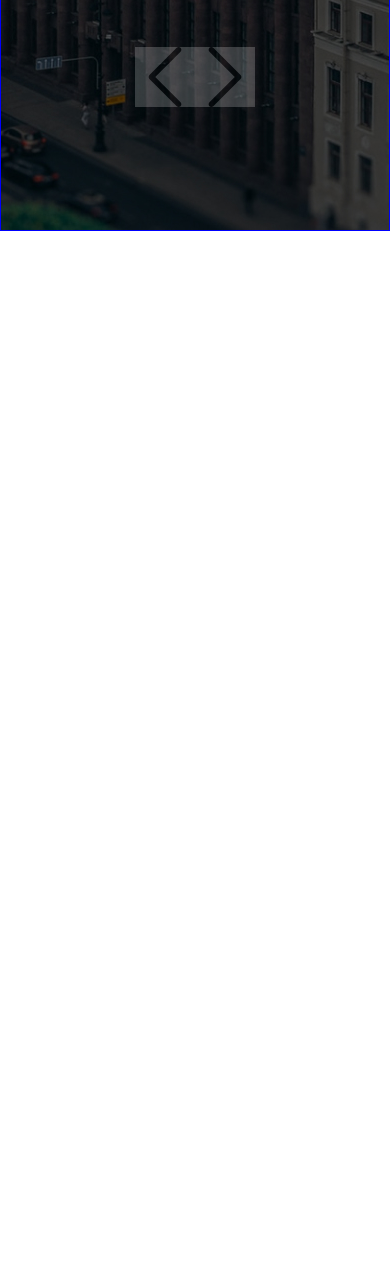
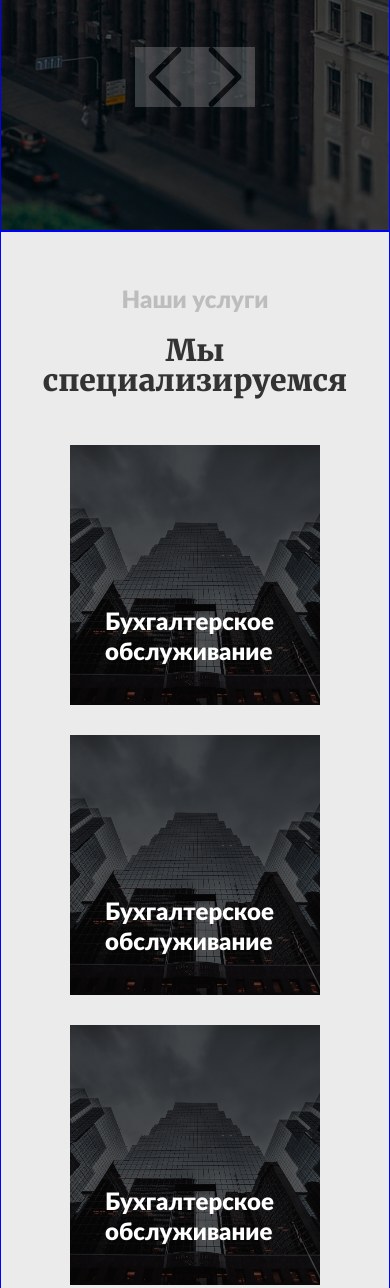
Before and after one commit to zvenrm/BuhOne, a plain HTML site: page index.html in a window 390 px wide. Shown: the part 549-1837 px from the top of the page. Before the commit the page ends 844 px from the top, so only its background shows below. Drawn offline with Linux system fonts and the light colour scheme.

Commit message:
feat: create services section

```diff
--- a/index.html
+++ b/index.html
@@ -100,6 +100,36 @@
           </div>
         </div>
       </section>
+      <section class="main__services services">
+        <div class="services__container container">
+          <div class="services__content">
+            <div class="services__titles">
+              <h2 class="main__title">Наши услуги</h2>
+              <p class="services__text">Мы специализируемся</p>
+            </div>
+            <div class="services__items">
+              <div class="services__item service">
+                <p class="service__text">Бухгалтерское обслуживание</p>
+              </div>
+              <div class="services__item service">
+                <p class="service__text">Бухгалтерское обслуживание</p>
+              </div>
+              <div class="services__item service">
+                <p class="service__text">Бухгалтерское обслуживание</p>
+              </div>
+              <div class="services__item service">
+                <p class="service__text">Бухгалтерское обслуживание</p>
+              </div>
+              <div class="services__item service">
+                <p class="service__text">Бухгалтерское обслуживание</p>
+              </div>
+              <div class="services__item service">
+                <p class="service__text">Бухгалтерское обслуживание</p>
+              </div>
+            </div>
+          </div>
+        </div>
+      </section>
     </main>
     <footer>
       <!-- <div class="container">
--- a/script.js
+++ b/script.js
@@ -1,6 +1,8 @@
 const burger = document.querySelector('.header__burger')
 const burgerMenu = document.querySelector('.nav')
 const overlay = document.querySelector('.overlay')
+const slides = document.querySelectorAll('.slider__slide');
+const navlinks = document.querySelectorAll('.slider__navlink');
 
 function toggleMenu() {
   burgerMenu.classList.toggle('nav-open')
@@ -19,8 +21,7 @@ overlay.addEventListener('click', toggleMenu)
 
 /*--------------------------*/
 
-const slides = document.querySelectorAll(".slider__slide");
-const navlinks = document.querySelectorAll(".slider__navlink");
+
 let currentSlide = 0;
 
 document.getElementById("right-arrow").addEventListener("click", () => {
@@ -31,9 +32,12 @@ document.getElementById("left-arrow").addEventListener("click", () => {
 });
 
 function changeSlide(moveTo) {
-    if (moveTo >= slides.length) {moveTo = 0;}
-    if (moveTo < 0) {moveTo = slides.length - 1;}
-
+    if (moveTo >= slides.length) {
+      moveTo = 0;
+    }
+    if (moveTo < 0) {
+      moveTo = slides.length - 1;
+    }
     slides[currentSlide].classList.toggle("active");
     navlinks[currentSlide].classList.toggle("active");
     slides[moveTo].classList.toggle("active");
@@ -42,10 +46,10 @@ function changeSlide(moveTo) {
     currentSlide = moveTo;
 }
 
-document.querySelectorAll('.slider__navlink').forEach((bullet, bulletIndex) => {
-    bullet.addEventListener('click', () => {
-        if (currentSlide !== bulletIndex) {
-            changeSlide(bulletIndex);
+document.querySelectorAll('.slider__navlink').forEach((item, itemIndex) => {
+    item.addEventListener('click', () => {
+        if (currentSlide !== itemIndex) {
+            changeSlide(itemIndex);
         }
     })
 })
--- a/style.css
+++ b/style.css
@@ -124,6 +124,11 @@ body{
   text-transform: uppercase;
   color: #222222;
   text-decoration: none;
+  transition: 0.1s;
+}
+
+.nav__link:hover{
+  color: #005FA3;
 }
 
 .header__burger {
@@ -224,7 +229,13 @@ body{
   color: #FFFFFF;
   border: none;
   cursor: pointer;
-  transition: 1s;
+  transition: 0.3s;
+}
+.slider__button:active{
+  transform: scale(0.95);
+}
+.slider__button:hover{
+  background: #004474;
 }
 .slider__slide.active {
   display: flex;
@@ -274,6 +285,80 @@ body{
   opacity: 1;
 }
 
+
+.main__services {
+  background: #EBEBEB;
+}
+.services {
+}
+.services__container {
+  height: 1242px;
+  display: flex;
+  justify-content: center;
+  align-items: center;
+}
+.services__content {
+  display: flex;
+  flex-direction: column;
+  row-gap: 102px;
+}
+.services__titles {
+  display: flex;
+  flex-direction: column;
+  row-gap: 40px;
+}
+.main__title {
+  font-family: 'Lato Black';
+  font-size: 24px;
+  line-height: 33px;
+  color: #BDBDBD;
+}
+.services__text {
+  font-family: 'Merriweather';
+  font-weight: 900;
+  font-size: 48px;
+  line-height: 69px;
+  color: #333333;
+}
+.services__items {
+  display: flex;
+  flex-wrap: wrap;
+  column-gap: 29px;
+  row-gap: 30px;
+}
+.services__item {
+  background: linear-gradient(0deg, rgba(0, 0, 0, 0.65), rgba(0, 0, 0, 0.65)), url("./BuhOne/assets/images/obsluzh.jpg");
+  background-position: center;
+  background-size: cover;
+  background-repeat: no-repeat;
+  width: 350px;
+  height: 360px;
+  cursor: pointer;
+  transition: 0.5s;
+}
+.services__item:active{
+  transform: scale(0.95);
+}
+.services__item:hover{
+  background: linear-gradient(0deg, rgba(0, 95, 163, 0.65), rgba(0, 95, 163, 0.65)), url("./BuhOne/assets/images/obsluzh.jpg");
+  background-position: center;
+  background-size: cover;
+  background-repeat: no-repeat;
+}
+.service {
+  position: relative;
+}
+.service__text {
+  position: absolute;
+  width: 187px;
+  left: 45px;
+  top: 261px;
+  font-family: 'Lato Black';
+  font-size: 24px;
+  line-height: 30px;
+  color: #FFFFFF;
+}
+
 @media (max-width: 1110px){
   .slider__container{
     padding-left: 10px;
@@ -281,6 +366,27 @@ body{
   }
   .slider__controls{
     justify-content: space-around;
+  }
+
+  .main__title {
+    text-align: center;
+  }
+  .services__text {
+    text-align: center;
+  }
+
+  .services__container {
+    padding-top: 50px;
+    padding-bottom: 50px;
+    height: auto;
+  }
+  .services__content{
+    padding-left: 10px;
+    padding-right: 10px;
+    row-gap: 50px;
+  }
+  .services__items {
+    justify-content: center;
   }
 }
 
@@ -360,6 +466,14 @@ body{
     align-items: center;
     row-gap: 50px;
   }
+
+  .services__titles{
+    row-gap: 20px;
+  }
+  .services__text {
+    font-size: 36px;
+    line-height: 30px;
+  }
 }
 
 @media (max-width: 510px){
@@ -379,11 +493,31 @@ body{
   .slider__title{
     font-size: 36px;
   }
+
+  .services__text {
+    font-size: 30px;
+  }
+}
+
+@media (max-width: 400px){
+  .services__item{
+    width: 250px;
+    height: 260px;
+  }
+
+  .service__text {
+    left: 35px;
+    top: 161px;
+  }
 }
 
 @media (max-width: 340px){
   .slider__title{
     font-size: 26px;
+  }
+
+  .services__text {
+    font-size: 25px;
   }
 }
 
```
